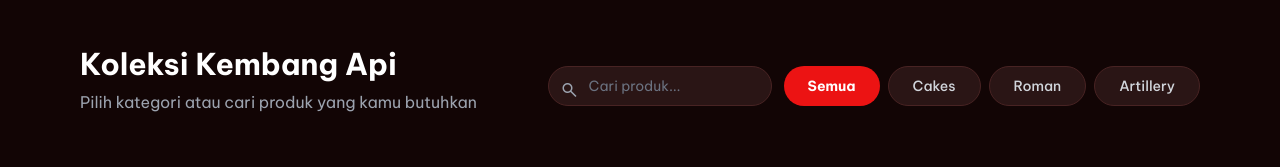
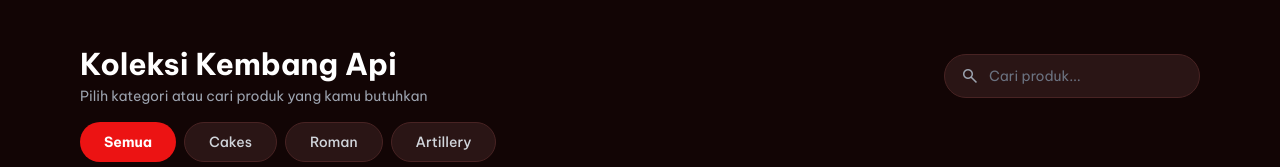
Before and after one commit to Yokiru/anggi, a website: page index.html in a window 1280 px wide. Shown: the part 633-800 px from the top of the page. Drawn offline with nearby package versions, Linux system fonts and the light colour scheme; no server answers.

Commit message:
Fix search input layout

```diff
--- a/index.html
+++ b/index.html
@@ -166,18 +166,19 @@
     <!-- Katalog -->
     <div class="w-full max-w-[1440px] mx-auto px-4 py-12 lg:px-20" id="katalog">
         <div class="flex flex-col gap-6">
-            <div class="flex flex-col md:flex-row md:items-end justify-between gap-4">
+            <div class="flex flex-col gap-4">
+                <div class="flex flex-col md:flex-row md:items-center justify-between gap-4">
                     <div>
-                    <h2 class="text-2xl md:text-3xl font-bold text-white mb-2">Koleksi Kembang Api</h2>
-                    <p class="text-gray-400">Pilih kategori atau cari produk yang kamu butuhkan</p>
+                        <h2 class="text-2xl md:text-3xl font-bold text-white mb-1">Koleksi Kembang Api</h2>
+                        <p class="text-gray-400 text-sm">Pilih kategori atau cari produk yang kamu butuhkan</p>
                     </div>
-                <div class="flex flex-col sm:flex-row gap-3">
                     <div class="relative">
                         <span
-                            class="material-symbols-outlined absolute left-3 top-1/2 -translate-y-1/2 text-gray-400 text-[20px]">search</span>
+                            class="material-symbols-outlined absolute left-4 top-1/2 -translate-y-1/2 text-gray-400 text-[20px]">search</span>
                         <input type="text" id="searchInput" placeholder="Cari produk..."
-                            class="w-full sm:w-56 pl-10 pr-4 h-10 bg-surface-dark border border-[#482323] rounded-full text-white text-sm focus:border-primary focus:outline-none"
+                            class="w-full md:w-64 pl-11 pr-4 h-11 bg-surface-dark border border-[#482323] rounded-full text-white text-sm focus:border-primary focus:outline-none"
                             oninput="searchProducts()">
+                    </div>
                 </div>
                 <div class="flex gap-2 overflow-x-auto pb-2 scrollbar-hide">
                     <button onclick="filterProducts('all')" data-filter="all"
@@ -188,7 +189,6 @@
                         class="filter-btn flex h-10 shrink-0 items-center justify-center rounded-full bg-surface-dark border border-[#482323] px-6 text-gray-300 text-sm font-medium hover:border-primary/50">Roman</button>
                     <button onclick="filterProducts('Artillery')" data-filter="Artillery"
                         class="filter-btn flex h-10 shrink-0 items-center justify-center rounded-full bg-surface-dark border border-[#482323] px-6 text-gray-300 text-sm font-medium hover:border-primary/50">Artillery</button>
-                    </div>
                 </div>
             </div>
 
```
Lines whose indentation alone changed are shown as unchanged.
